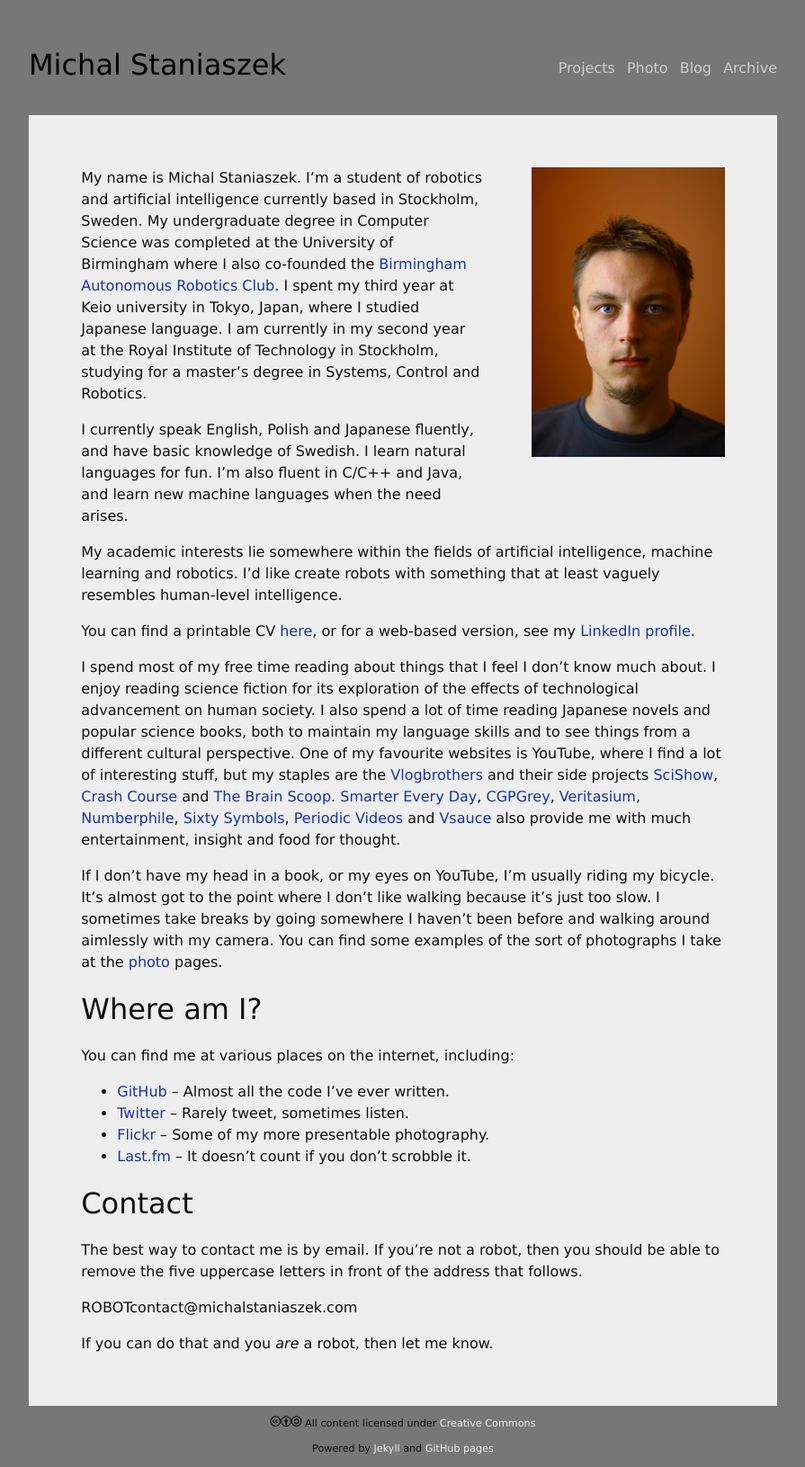
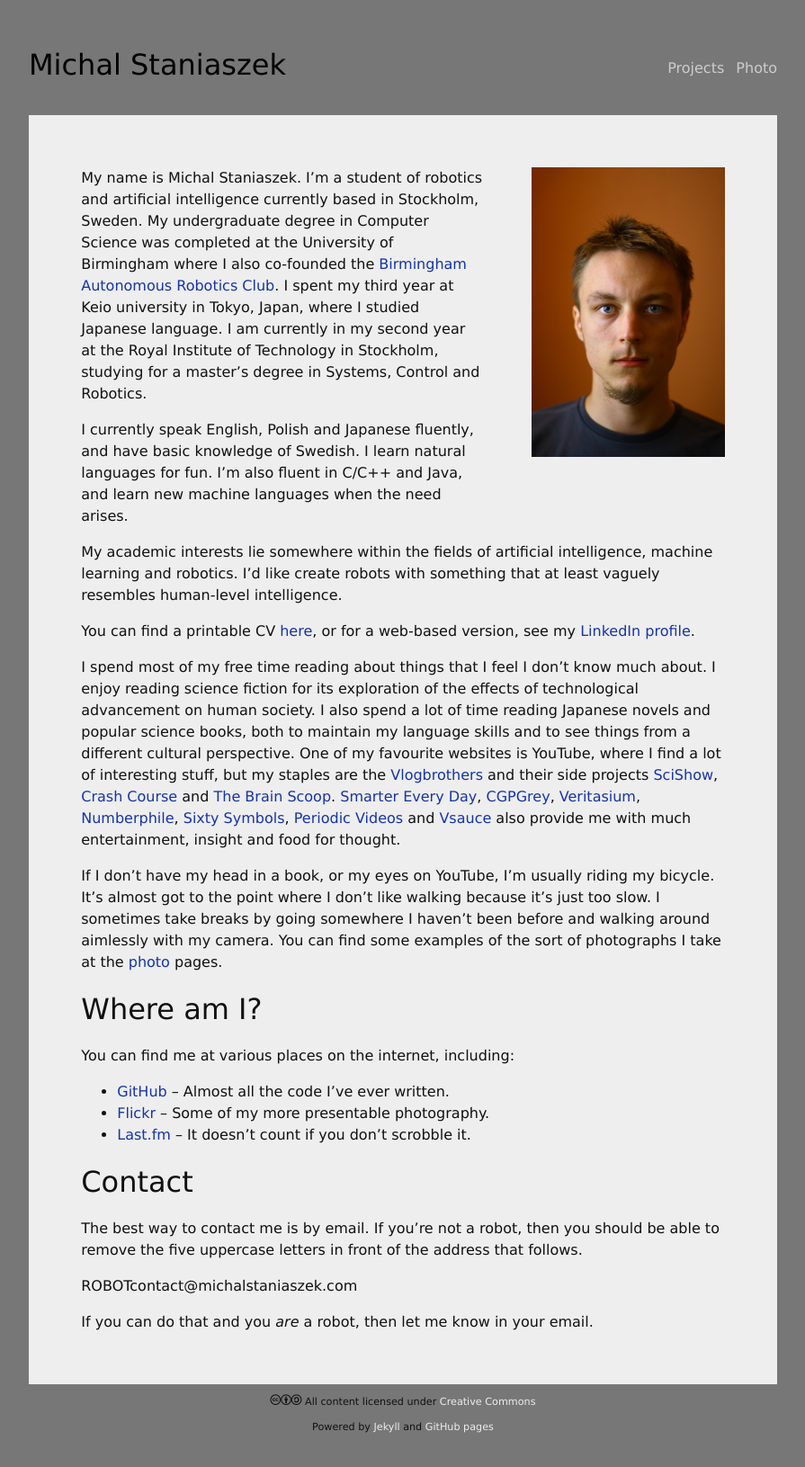
Before and after one commit to heuristicus/heuristicus.github.io, a Jekyll site: the page built from index.md, in a window 1280 px wide. Shown: the whole page at 90% size, without its empty margins (192-1087 px from the left). Built offline with Jekyll 4.4.1, drawn with Linux system fonts in a browser that asks for light colours; some web fonts are replaced; Markdown is read by kramdown in place of the engine named in the settings; after the commit the page ends 1607 px from its top, so only the background shows below that.

Commit message:
Update config, stop generating blog because I never update it anyway.

```diff
--- a/404.html
+++ b/404.html
@@ -10,8 +10,8 @@
       <ul class="navigation">
 	<li><a href="/projects/" title="Some of my projects">Projects</a></li>
 	<li><a href="/photo/" title="Select photography">Photo</a></li>
-	<li><a href="/blog/" title="Sometimes I write about things">Blog</a></li>
-	<li><a href="/archive/" title="Posts from the depths of time">Archive</a></li>
+	<!--<li><a href="/blog/" title="Sometimes I write about things">Blog</a></li>
+	<li><a href="/archive/" title="Posts from the depths of time">Archive</a></li>-->
       </ul>
   </header>
 
@@ -20,7 +20,7 @@
       <h1> Hey, it's the 404 page! </h1>
       <br>
       Sorry, the page you were looking for doesn't exist. Perhaps
-      my <a href="/">blog</a>, or some soothing photographs of
+      <!--my <a href="/">blog</a>, or -->some soothing photographs of
       <a href="/photo/clouds">clouds</a> can help you recover from the shock.
     </div>
   </div>
--- a/_config.yml
+++ b/_config.yml
@@ -1,6 +1,7 @@
 ---
 permalink: pretty
-pygments: true
+highlighter: pygments
 markdown: rdiscount
+exclude: [blog, archive]
 rdiscount:
   extensions: [smart]
--- a/_layouts/default.html
+++ b/_layouts/default.html
@@ -36,8 +36,8 @@
       <ul class="navigation">
 	<li><a href="/projects/"{% if page.url contains "/projects/" %} class="active"{% endif %} title="Some of my projects">Projects</a></li>
 	<li><a href="/photo/"{% if page.url contains "/photo/" %} class="active"{% endif %} title="Select photography">Photo</a></li>
-	<li><a href="/blog/"{% if page.url contains "/blog/" %} class="active"{% endif %} title="Sometimes I write about things">Blog</a></li>
-	<li><a href="/archive/"{% if page.url contains "/archive/" %} class="active"{% endif %} title="Posts from the depths of time">Archive</a></li>
+	<!--<li><a href="/blog/"{% if page.url contains "/blog/" %} class="active"{% endif %} title="Sometimes I write about things">Blog</a></li>
+	<li><a href="/archive/"{% if page.url contains "/archive/" %} class="active"{% endif %} title="Posts from the depths of time">Archive</a></li>-->
 
       </ul>
   </header>
--- a/index.md
+++ b/index.md
@@ -56,7 +56,6 @@ You can find me at various places on the internet, including:
 
 - [GitHub](https://github.com/heuristicus) -- Almost all the code I've ever
   written.
-- [Twitter](https://twitter.com/MStaniaszek) -- Rarely tweet, sometimes listen.
 - [Flickr](http://www.flickr.com/photos/mstaniaszek/) -- Some of my more
   presentable photography.
 - [Last.fm](http://www.last.fm/user/nitre) -- It doesn't count if you don't
@@ -69,4 +68,4 @@ follows.
 
 ROBOTcontact@michalstaniaszek.com
 
-If you can do that and you _are_ a robot, then let me know.
+If you can do that and you _are_ a robot, then let me know in your email.
```
